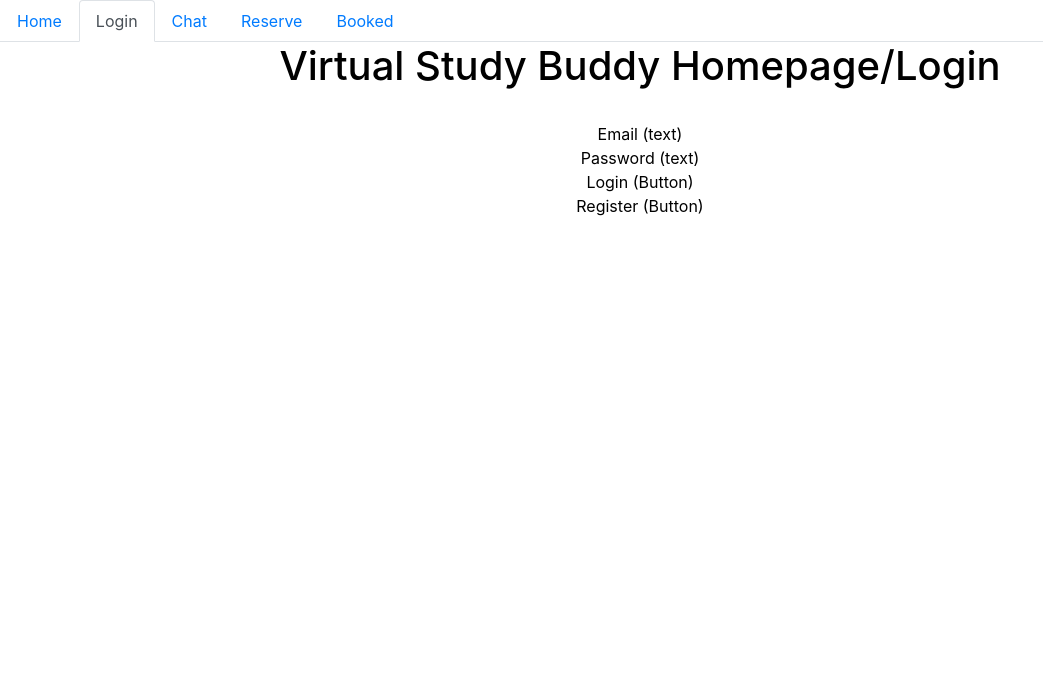
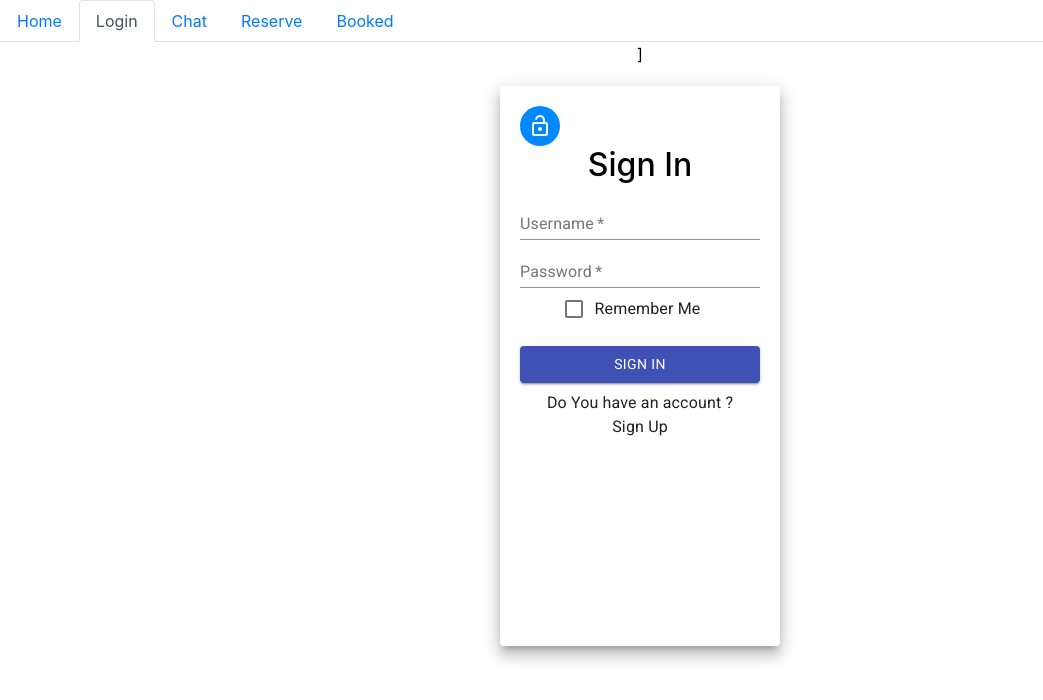
Before and after one commit to cyraneous/Project-3-Cyrus-2, a React (Create React App) app: page /login in a window 1280 px wide. Shown: the top 700 px of the page, without its empty margins (0-1043 px from the left). Built offline with nearby package versions, Linux system fonts and the light colour scheme.

Commit message:
created login page

```diff
--- a/index.html
+++ b/index.html
@@ -10,6 +10,7 @@
 			integrity="sha256-mmgLkCYLUQbXn0B1SRqzHar6dCnv9oZFPEC1g1cwlkk="
 			crossorigin="anonymous"
 		/>
+		<link href="//netdna.bootstrapcdn.com/bootstrap/3.0.0/css/bootstrap-glyphicons.css" rel="stylesheet">
 		<link rel="stylesheet" href="style.css" />
 		<title>Study Buddy App</title>
 	</head>
--- a/package.json
+++ b/package.json
@@ -3,14 +3,19 @@
   "version": "0.1.0",
   "private": true,
   "dependencies": {
+    "@auth0/auth0-react": "^1.2.0",
+    "@material-ui/core": "^4.11.2",
+    "@material-ui/icons": "^4.11.2",
     "@testing-library/jest-dom": "^5.11.6",
     "@testing-library/react": "^11.2.2",
     "@testing-library/user-event": "^12.5.0",
     "bootstrap": "^4.5.3",
     "nodemon": "^2.0.6",
     "react": "^17.0.1",
+    "react-bootstrap": "^1.4.0",
     "react-dom": "^17.0.1",
     "react-emoji": "^0.5.0",
+    "react-input": "^4.1.3",
     "react-router-dom": "^5.2.0",
     "react-scripts": "4.0.1",
     "scroll-to-bottomjs": "^1.1.0",
--- a/src/App.js
+++ b/src/App.js
@@ -5,6 +5,8 @@ import Home from "./pages/Home";
 import Login from "./pages/Login";
 import Chat from "./pages/Chat";
 import Reserve from "./pages/Reserve";
+
+
 // import Message from "./components/Message/Message";
 // import Messages from "./components/Messages/Messages";
 // import TextContainer from "./components/TextContainer";
--- a/src/pages/Login.js
+++ b/src/pages/Login.js
@@ -1,19 +1,44 @@
-import React from "react";
+import React from 'react'
+import { Avatar, Grid, Paper, TextField, Typography } from '@material-ui/core'
+import LockOpenRoundedIcon from '@material-ui/icons/LockOpenRounded';
+import FormControlLabel from '@material-ui/core/FormControlLabel';
+import Checkbox from '@material-ui/core/Checkbox';
+import Button from '@material-ui/core/Button'
+import Link from "@material-ui/core/Typography"
 
-function Login() {
-  return (
-   <div>
-    <h1>Virtual Study Buddy Homepage/Login</h1>
 
-    <p>
-     <br></br>
-     Email (text)<br></br>
-     Password (text)<br></br>
-     Login (Button)<br></br>
-     Register (Button)<br></br>
-     </p>
-     </div>
-  );
+const Login=()=>{
+    const paperStyle={padding :20, height:'70vh', width:280,margin:'20px auto'}
+    const avatarStyle={backgroundColor:'#0089ff'};
+    const btnStyle={margin:'8px 0'}
+    return(
+       <Grid>]
+           <Paper elevation={10} style={paperStyle}>
+               <Grid align='center'>
+               <Avatar style={avatarStyle}><LockOpenRoundedIcon/></Avatar>
+                    <h2>Sign In</h2>
+               </Grid>
+               <TextField label="Username" placeholder= "Enter username" fullWidth required/>
+               <TextField label="Password" placeholder= "Enter Password" type="password" fullWidth required/>
+               <FormControlLabel
+        control={
+          <Checkbox
+            name="checkedB"
+            color="primary"
+          />
+        }
+        label="Remember Me"
+      />
+
+      <Button type="submit" color="primary"  variant="contained" style={btnStyle} fullWidth>Sign In</Button>
+      <Typography> Do You have an account ?
+        <Link href="/">Sign Up</Link>
+    </Typography>
+
+
+           </Paper>
+       </Grid>
+    )
 }
 
-export default Login;
+export default Login
```
Also changed, not shown: src/components/LoaderButton/index.css (added, +13 -0 lines), src/components/LoaderButton/index.js (added, +20 -0 lines), src/pages/Login.css (+9 -0 lines), 1 other file (tests, documents, lock files or other folders).
